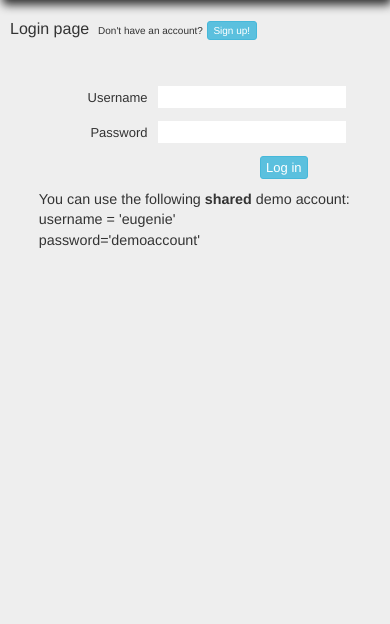
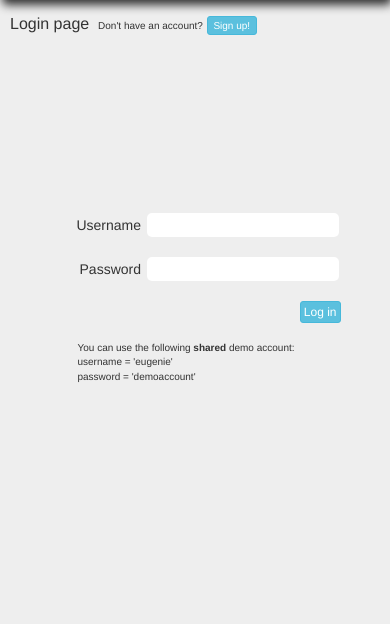
Before and after one commit to eugenielm/Inflaskart, a Django app: page /login/?redirect_to=/profile/update/ in a window 390 px wide. Shown: the part 51-675 px from the top of the page. Run offline with Django 3.2, Linux system fonts and the light colour scheme; some libraries are stand-ins or nearby versions.

Commit message:
Registration/Profile/Login pages responsive display

```diff
--- a/grocerystore/static/grocerystore/style.css
+++ b/grocerystore/static/grocerystore/style.css
@@ -32,7 +32,7 @@ a:hover, a:active {
 /* page header */
 .page-header {
   padding: 0px;
-  margin: 70px 10px 0px 10px;
+  margin: 65px 10px 0px 10px;
 }
 
 div.page-header h2, div.page-header h4, div.page-header h5, div.page-header h6 {
@@ -585,48 +585,58 @@ div.product_button_content p {
 /* login.html */
 
 .login_block {
-  width: 235px;
-  height: 95px;
-  padding-right: 5px;
-  margin: 5vw auto;
-  position: relative;
-  top: 2vh;
+  width: 95%;
+  max-width: 300px;
+  margin: 20vh auto 0px auto;
 }
 
-form#login_form.form-horizontal {width: 100%;}
-
-form#login_form.form-horizontal .btn.btn-info.btn-xs.submit {
-  float:right;
-  font-size: small;
-}
+form#login_form, table#login_table {width: 100%;}
 
 .login_block td {
   display: inline-block;
-  margin-bottom: 10px;
+  margin-bottom: 20px;
   padding: 0px;
 }
 
 .login_block td.field_label {
-  width: 70px;
-  font-size: small;
-  padding-right: 0px;
+  width: 32%;
+  max-width: 100px;
   text-align: right;
-  margin-right: 10px;
+  margin-right: 2%;
+}
+
+/* Ajusting the size of the input area box */
+.login_block td.input_field {
+  border-style: none;
+  border-radius: 4px;
+  width: 64%;
+  max-width: 200px;
+  height: 24px;
 }
 
 /* Ajusting the size of the input area */
-.login_block td.input_field {
-  width: 150px;
-  height: 25px;
-  padding: 0px;
-  border-radius: 4px;
+.login_block td.input_field input {
+  width: 100%;
+  height: 100%;
+  padding: 0px 5px;
   border-style: none;
+  border-radius: 5px;
 }
 
-.login_block td.input_field input {
-  border-style: none;
-  padding-left: 5px;
+form#login_form .btn.btn-info.btn-xs.submit {
+  float:right;
+  margin: 0px 1.5% 0px 0px;
+  font-size: 12px;
+  padding: 1px 3px;
 }
+
+#demo_credential {
+  width: 235px;
+  margin: 40px auto;
+  font-size: 10px;
+}
+
+div#demo_credential p {margin: 0px}
 
 /* in the header */
 .register-link {
--- a/grocerystore/templates/grocerystore/login.html
+++ b/grocerystore/templates/grocerystore/login.html
@@ -67,7 +67,7 @@
       {% endif %}
 
       <div class="login_block">
-        <form id="login_form" class="form-horizontal" role="form" action="" method="post">
+        <form id="login_form" role="form" action="" method="post">
           {% csrf_token %}
           <input type="hidden" name="next" value="{{ request.get_full_path }}" />
           <table id="login_table">
@@ -79,10 +79,10 @@
           <input class="btn btn-info btn-xs submit" type="submit" value="Log in" />
         </form>
       </div>
-      <div style="margin: 25px auto;width:37vh;text-align:left">
-        <p style="font-size:1.7vh;margin: 0px;">You can use the following <b>shared</b> demo account:</i></p>
-        <p style="font-size:1.7vh;margin: 0px;">username = 'eugenie'</p>
-        <p style="font-size:1.7vh;margin: 0px;">password='demoaccount'</p>
+      <div id="demo_credential">
+        <p>You can use the following <b>shared</b> demo account:</i></p>
+        <p>username = 'eugenie'</p>
+        <p>password = 'demoaccount'</p>
       </div>
 
     </div> <!-- end of main content -->
--- a/grocerystore/templates/grocerystore/profile.html
+++ b/grocerystore/templates/grocerystore/profile.html
@@ -131,7 +131,7 @@
 
         <form class="edit_profile" name="edit_profile" action="" method="post">
             {% csrf_token %}
-            <input class="btn btn-info btn-xs" type="submit" name="edit_profile" value="Edit profile" />
+            <input class="btn btn-info btn-md" type="submit" name="edit_profile" value="Edit profile" />
         </form>
 
       </div>
--- a/grocerystore/templates/grocerystore/profile_update.html
+++ b/grocerystore/templates/grocerystore/profile_update.html
@@ -110,7 +110,7 @@
               <td class="update-field">{{ field }}</td></tr>
             {% endfor %}
           </table>
-          <input class="btn btn-info btn-xs submit" type="submit" value="Update profile" />
+          <input class="btn btn-info btn-md submit" type="submit" value="Update profile" />
         </form>
 
       </div>
```
Also changed, not shown: other parts of grocerystore/static/grocerystore/style.css (+85 -65 lines).
